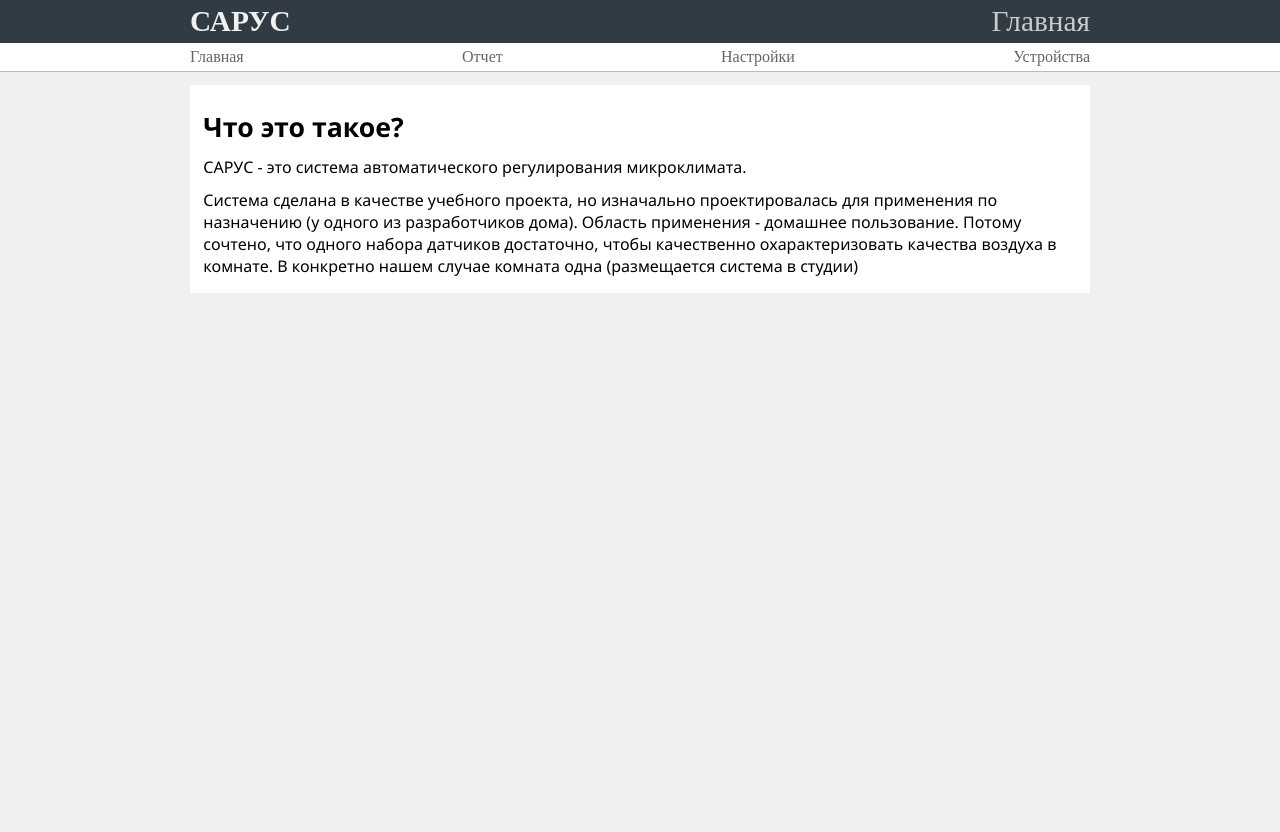
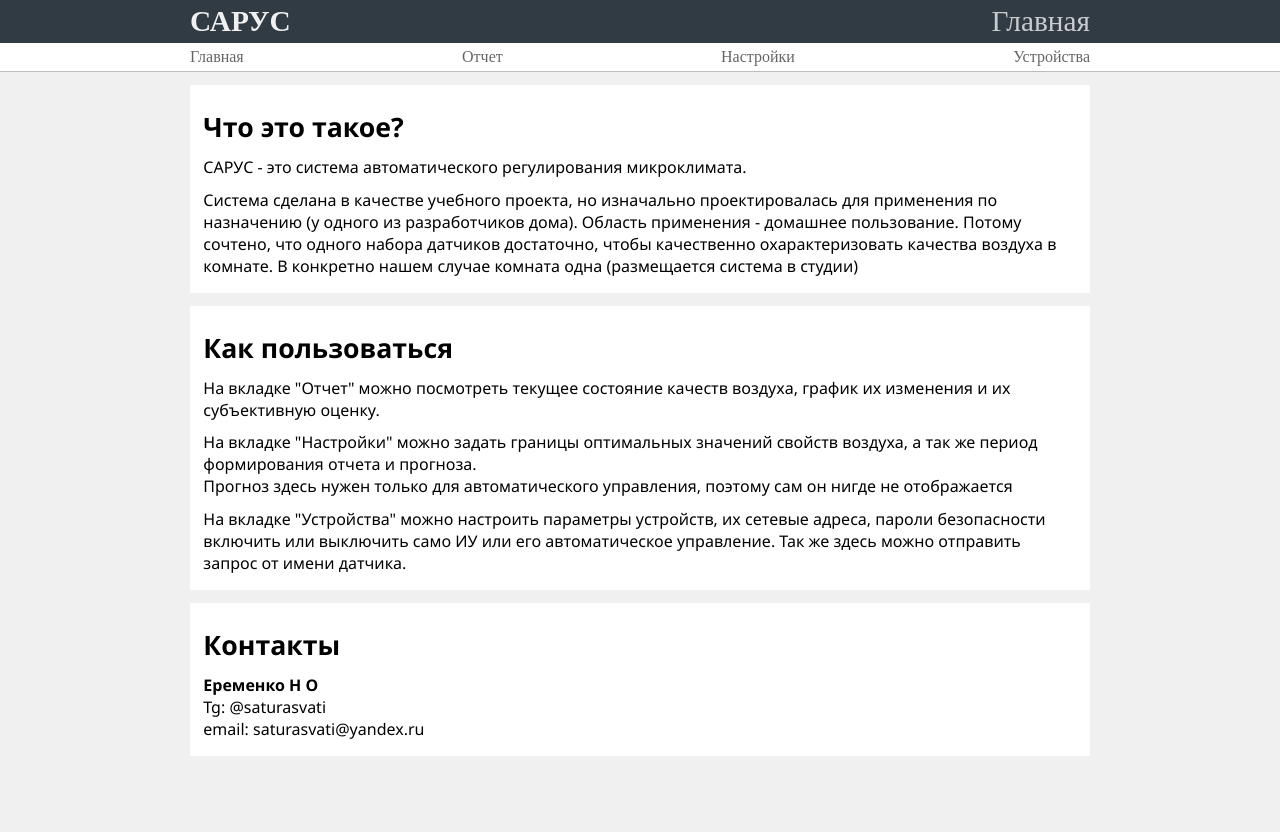
Before and after one commit to saturasvati/iot_project, a Flask app: page / in a window 1280 px wide. Run offline with Flask 3, Linux system fonts and the light colour scheme; parts of the project's set-up code (start-up, migrations or seed data) failed here and were passed over.

Commit message:
ла финале

```diff
--- a/main.py
+++ b/main.py
@@ -7,7 +7,6 @@ import env
 
 db = DatabaseLink(database=env.DB_DATABASE, host=env.DB_HOST,
                   username=env.DB_USERNAME, password=env.DB_PASSWORD)
-last_timestamp = datetime.datetime.now().timestamp()
 
 # Make room "Main"
 room = Room("main", db)
@@ -56,7 +55,7 @@ app = Flask(__name__, static_folder="static")
 
 @app.errorhandler(404)
 def page_not_found(error):
-    return render_template("error.html", error=error, comment="Ложки не существует")
+    return render_template("error.html", error=404, comment="Ложки не существует")
 
 # API
 
@@ -65,7 +64,7 @@ def page_not_found(error):
 def api_device_send():
     token = request.json["Auth"]
     value = request.json["value"]
-    code = room.precessing_request(token, value)
+    code = room.processing_request(token, value)
     report = room.make_report()
     room.autocontrol(report)
     return Response(status=code)
@@ -181,11 +180,11 @@ def api_get_settings():
     settings["period"]["report"] = int(settings["period"]["report"])
 
     if room.co2_sensor.validate(settings["co2"]["acceptable"]):
-        room._co2_requirement_acceptable = settings["co2"]["acceptable"]
+        room.co2_requirement_acceptable = settings["co2"]["acceptable"]
     if room.co2_sensor.validate(settings["co2"]["harmful"]):
-        room._co2_requirement_harmful = settings["co2"]["harmful"]
+        room.co2_requirement_harmful = settings["co2"]["harmful"]
     if room.co2_sensor.validate(settings["co2"]["danger"]):
-        room._co2_requirement_danger = settings["co2"]["danger"]
+        room.co2_requirement_danger = settings["co2"]["danger"]
     if room.temperature_sensor.validate(settings["temperature"]["inf"]):
         room.temperature_requirement_inf = settings["temperature"]["inf"]
     if room.temperature_sensor.validate(settings["temperature"]["sup"]):
--- a/static/script_devices.js
+++ b/static/script_devices.js
@@ -49,11 +49,9 @@ function init_ui(response) {
                         switch (result[prefix][noun]) {
                             case true:
                                 element.checked = true;
-                                console.log(prefix, noun, element.checked);
                                 break;
                             case false:
                                 element.checked = false;
-                                console.log(prefix, noun, element.checked);
                                 break;
                         }
                         break;
@@ -82,7 +80,6 @@ function send_device_settings(response) {
                     case "executor_autocontrol":
                         value = element.checked;
                         if (value != result[prefix][noun]) { new_settings[prefix][noun] = value };
-                        console.log(prefix, noun, result[prefix][noun], new_settings[prefix][noun], value);
                         break;
                     case "executor_setting":
                         value = element.value;
@@ -111,8 +108,6 @@ function send_sensor_settings() {
     for (const prefix of sensor_prefix) {
         for (const noun of sensor_noun) {
             let element = document.getElementById(prefix + "_" + noun);
-            // console.log(element,prefix + "_" + noun);
-            console.log(element, prefix, noun, element.checked);
             switch (prefix) {
                 case "sensor_remove":
                     if (element.checked) { new_settings[prefix][noun] = element.checked };
--- a/static/script_report.js
+++ b/static/script_report.js
@@ -110,7 +110,6 @@ function make_plot() {
                 y_array[i] = Number(raw_data[i][field]);
             }
             data = { x: x_array, y: y_array };
-            console.log(data);
             Plotly.newPlot("plot_area", [data], layout);
         });
 }
--- a/templates/base.html
+++ b/templates/base.html
@@ -5,7 +5,7 @@
 	<meta charset="UTF-8">
 	<meta name="viewport" content="width=device-width, initial-scale=1.0">
 	<link rel="stylesheet" href="{{url_for('static',filename='style.css')}}">
-	<title>{% block title %}{% endblock %}</title>
+	<title>{% block title %}{% endblock %} - САРУС</title>
 </head>
 
 <body onload="init()">
--- a/templates/index.html
+++ b/templates/index.html
@@ -13,5 +13,27 @@
 		датчиков достаточно, чтобы качественно охарактеризовать качества воздуха
 		в комнате. В конкретно нашем случае комната одна (размещается система в студии)</p>
 </div>
+<div>
+	<h1>Как пользоваться</h1>
+	<p>На вкладке "Отчет" можно посмотреть текущее состояние качеств воздуха,
+		график их изменения и их субъективную оценку.
+	</p>
+	<p>На вкладке "Настройки" можно задать границы оптимальных значений свойств воздуха,
+		а так же период формирования отчета и прогноза. <br> Прогноз здесь нужен только
+		для автоматического управления, поэтому сам он нигде не отображается
+	</p>
+	<p>На вкладке "Устройства" можно настроить параметры устройств,
+		их сетевые адреса, пароли безопасности включить или выключить
+		само ИУ или его автоматическое управление.
+		Так же здесь можно отправить запрос от имени датчика.
+	</p>
+</div>
+<div>
+	<h1>Контакты</h1>
+	<p><b>Еременко Н О</b> <br>
+		Tg: @saturasvati <br>
+		email: saturasvati@yandex.ru
+	</p>
+</div>
 
 {% endblock %}
```
Also changed, not shown: classes.py (+16 -17 lines), Uml Diagram.png (added), 3 other files.
